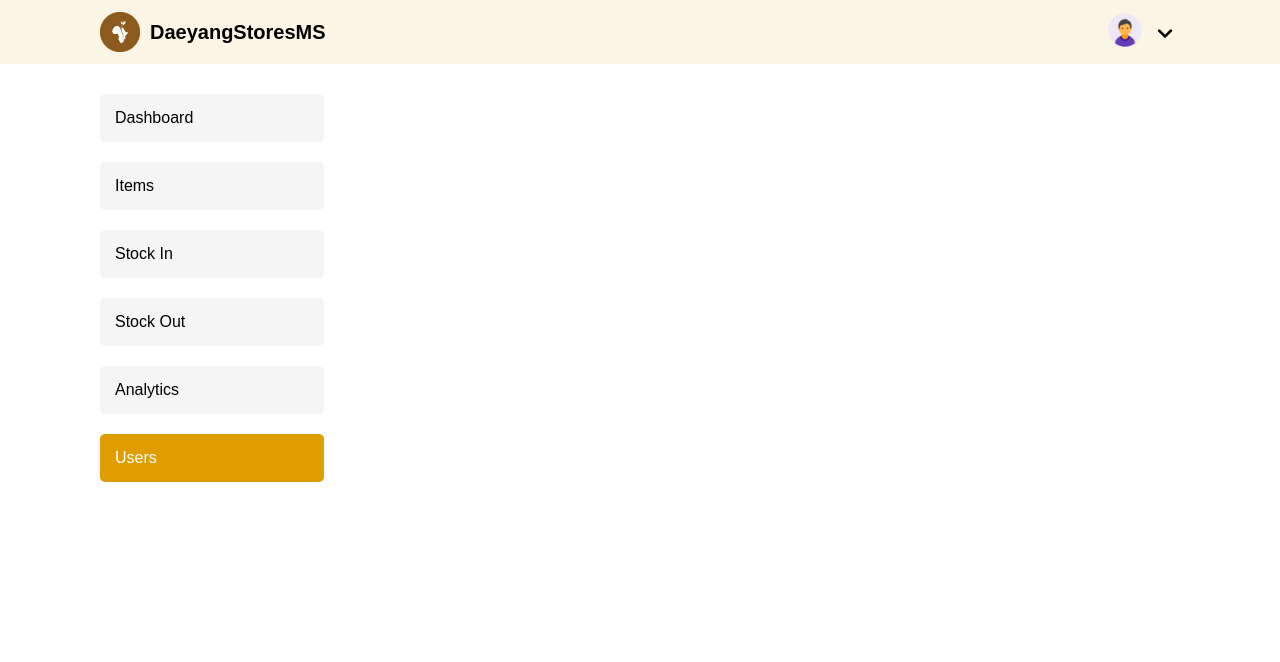
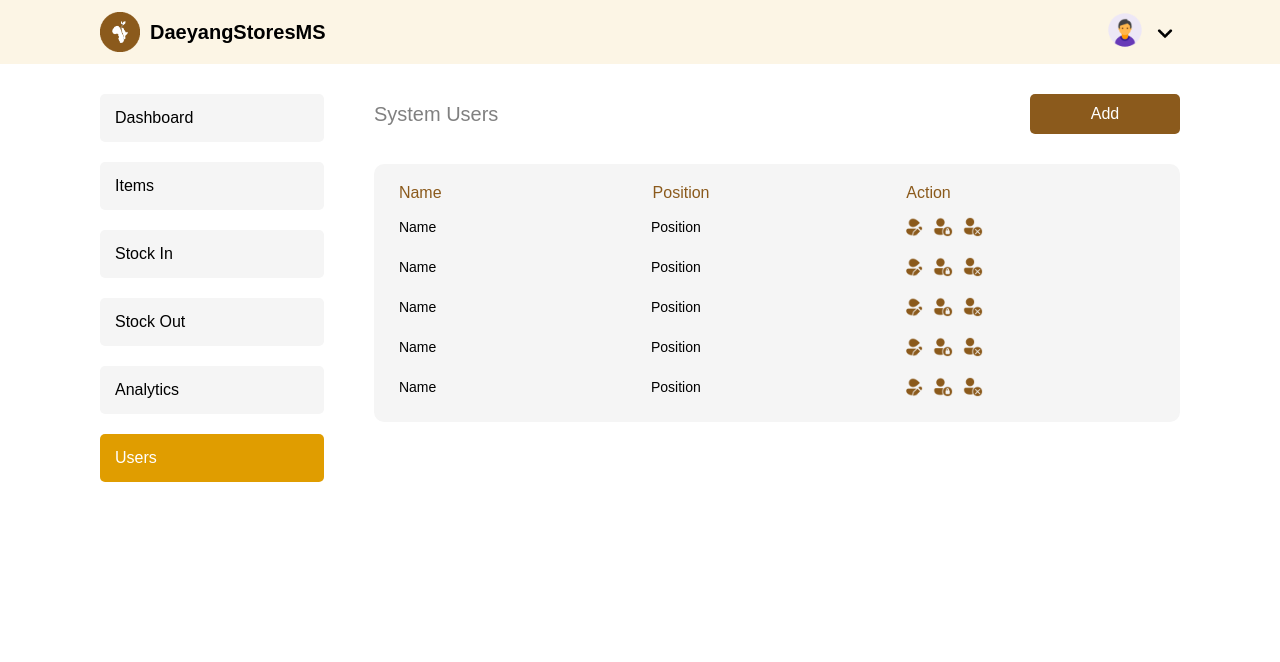
Before and after one commit to preciousMzembe/daeyang-stores-management, a PHP site: page /system/user/users.php in a window 1280 px wide. Shown: the top 662 px of the page. Run offline with PHP 8.4, Linux system fonts and the light colour scheme; the visitor is signed in with stand-in values (Sample User, id 1); tables that the repository leaves empty or names only in its code hold one stand-in row (values such as "Sample post"); data that the repository does not hold is empty.

Commit message:
working on users

```diff
--- a/system/user/css/users.css
+++ b/system/user/css/users.css
@@ -0,0 +1,68 @@
+.users_top_pane{
+    display: flex;
+    align-items: center;
+    justify-content: space-between;
+    padding-bottom: 30px;
+}
+
+.user_title{
+    font-size: 20px;
+    color: gray;
+}
+.add_user_button{
+    width: 150px;
+    height: 40px;
+    border-radius: 5px;
+    background-color: #8b5a1c;
+    color: white;
+    display: flex;
+    align-items: center;
+    justify-content: center;
+    cursor: pointer;
+}
+
+/* users table */
+.users_table_pane{
+    padding: 20px;
+    border-radius: 10px;
+    background-color: whitesmoke;
+}
+
+.users_table_headings{
+    display: grid;
+    grid-template-columns: repeat(3, 1fr);
+    color: #8b5a1c;
+    padding-left: 5px;
+}
+
+.users_table_row{
+    display: grid;
+    grid-template-columns: repeat(3, 1fr);
+    margin-top: 10px;
+    padding: 5px;
+    font-size: 14px;
+}
+
+.users_table_row:hover{
+    background-color: rgb(240,240,240);
+}
+
+.users_table_row>div{
+    display: flex;
+    align-items: center;
+    justify-content: flex-start;
+}
+
+.user_row_action{
+    display: flex;
+    align-items: center;
+    gap: 10px;
+}
+.user_row_action>div{
+    width: 20px;
+    height: 20px;
+    cursor: pointer;
+}
+.user_row_action img{
+    width: 20px;
+}
--- a/system/user/top.php
+++ b/system/user/top.php
@@ -86,7 +86,7 @@ if (isset($_POST['logout'])) {
                 <?php
                 if ($database->user_details['position'] != "user") { ?>
                     <div class="dropdown_option profile_option optional" onclick="window.location='users.php'">
-                        <img src="../../files/icons/stock2.png" alt="">
+                        <img src="../../files/icons/users.png" alt="">
                         Users
                     </div>
                 <?php } ?>
--- a/system/user/users.php
+++ b/system/user/users.php
@@ -5,8 +5,7 @@
     <meta charset="UTF-8">
     <meta http-equiv="X-UA-Compatible" content="IE=edge">
     <meta name="viewport" content="width=device-width, initial-scale=1.0">
-    <link rel="stylesheet" href="./css/index.css">
-    <link rel="stylesheet" href="./css/items.css">
+    <link rel="stylesheet" href="./css/users.css">
 </head>
 
 <body>
@@ -31,7 +30,33 @@
 
         <!-- information -->
         <div class="details_pane">
+            <!-- users top -->
+            <div class="users_top_pane">
+                <div class="user_title">System Users</div>
+                <div class="add_user_button">Add</div>
+            </div>
 
+            <!-- users table -->
+            <div class="users_table_pane">
+                <div class="users_table_headings">
+                    <div>Name</div>
+                    <div>Position</div>
+                    <div>Action</div>
+                </div>
+
+                <!-- users list -->
+                <?php for ($i = 1; $i <= 5; $i++) { ?>
+                    <div class="users_table_row">
+                        <div>Name</div>
+                        <div>Position</div>
+                        <div class="user_row_action">
+                            <div><img src="../../files/icons/edit_user.png" alt="" title="edit"></div>
+                            <div><img src="../../files/icons/lock_user.png" alt="" title="lock"></div>
+                            <div><img src="../../files/icons/delete_user.png" alt="" title="delete"></div>
+                        </div>
+                    </div>
+                <?php } ?>
+            </div>
         </div>
     </section>
 </body>
```
Also changed, not shown: files/icons/delete_user.png (added), files/icons/edit_user.png (added), files/icons/lock_user.png (added), files/icons/users.png (added).
